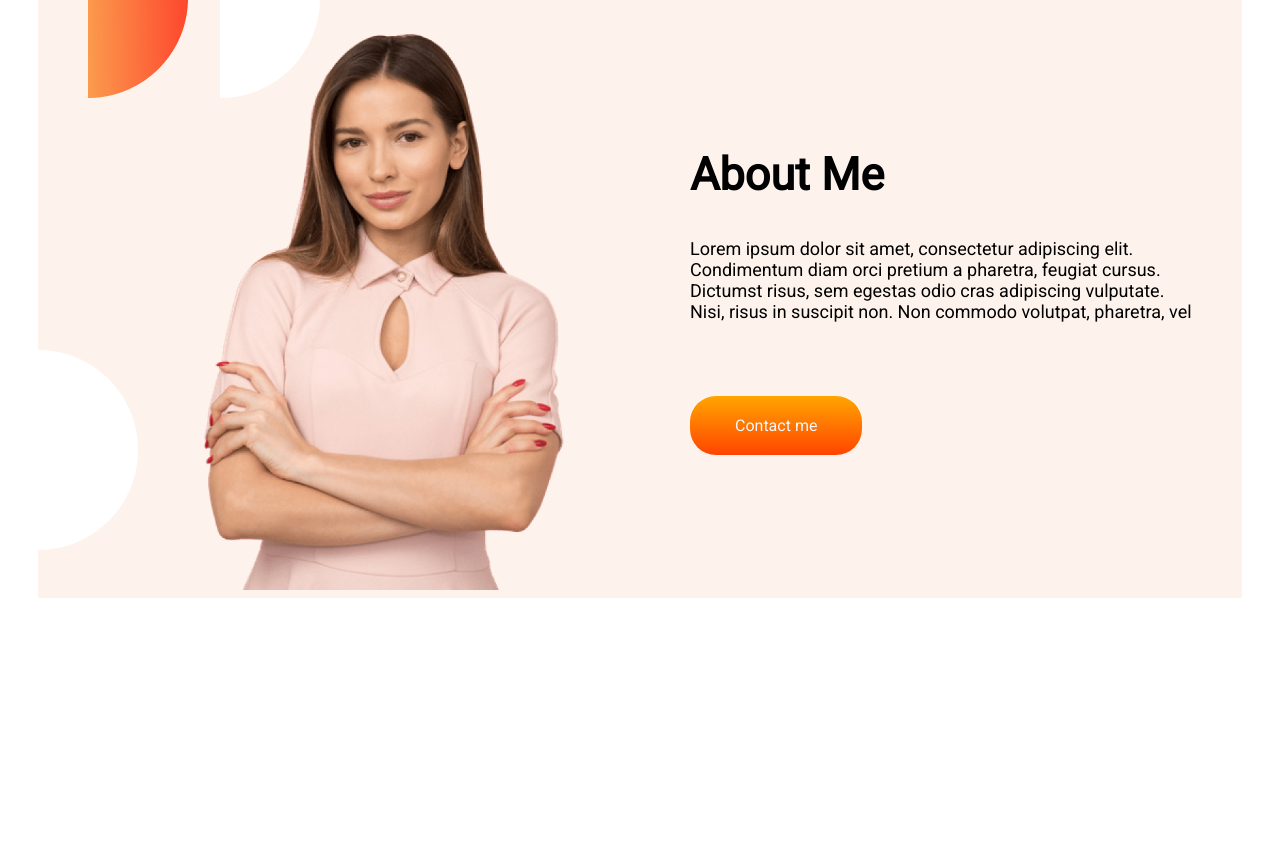
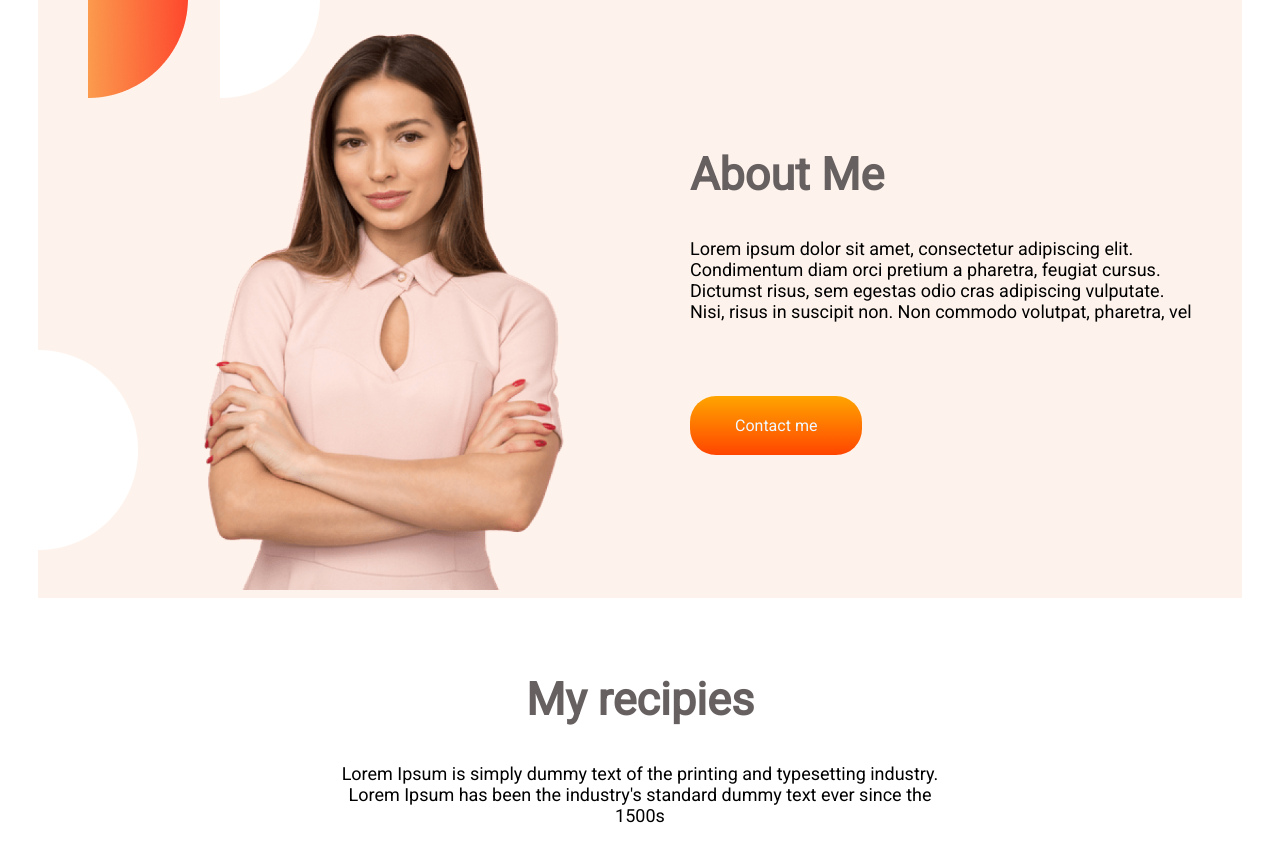
Before and after one commit to md-najmus-sakib/practice-project01, a plain HTML site: page index.html in a window 1280 px wide. Shown: the part 1046-1890 px from the top of the page. Before the commit the page ends 1711 px from the top, so only its background shows below. Drawn offline with Linux system fonts and the light colour scheme.

Commit message:
3rd step add

```diff
--- a/index.html
+++ b/index.html
@@ -29,8 +29,8 @@
     </div>
     <div class="div02">
         <div class="div03">
-            <h1 id="about-me">About Me</h1>
-            <p id="lorem">Lorem ipsum dolor sit amet, consectetur adipiscing
+            <h1 class="about-me">About Me</h1>
+            <p class="lorem">Lorem ipsum dolor sit amet, consectetur adipiscing
                 elit. Condimentum diam orci pretium a pharetra,
                 feugiat cursus. Dictumst risus, sem egestas odio cras
                 adipiscing vulputate. Nisi, risus in suscipit non. Non
@@ -39,6 +39,12 @@
         </div>
     </div>
 </section>
+<section class="sc04">
+    <h1 class="about-me">My recipies</h1>
+    <p class="lorem">Lorem Ipsum is simply dummy text of the printing and typesetting industry. <br>
+        Lorem Ipsum has been the industry's standard dummy text ever since the <br>
+        1500s</p>
+</section>
 
 <body>
 
--- a/style.css
+++ b/style.css
@@ -65,10 +65,15 @@ body {
     color: rgb(99, 95, 95);
 }
 
-#lorem {
+.lorem {
     font-size: 18px;
 }
 
-#about-me {
+.about-me {
+    color: rgb(103, 96, 96);
     font-size: 45px;
 }
+
+.sc04 {
+    text-align: center;
+}
```
